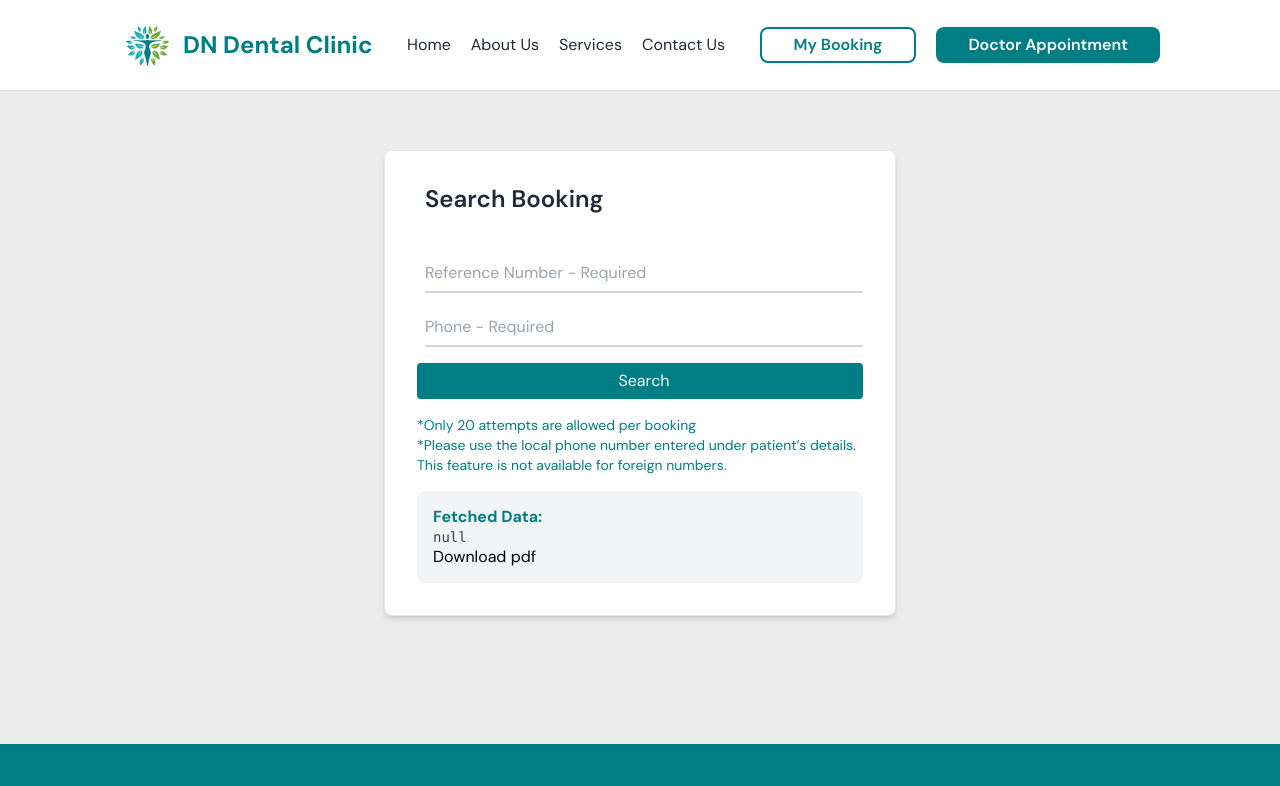
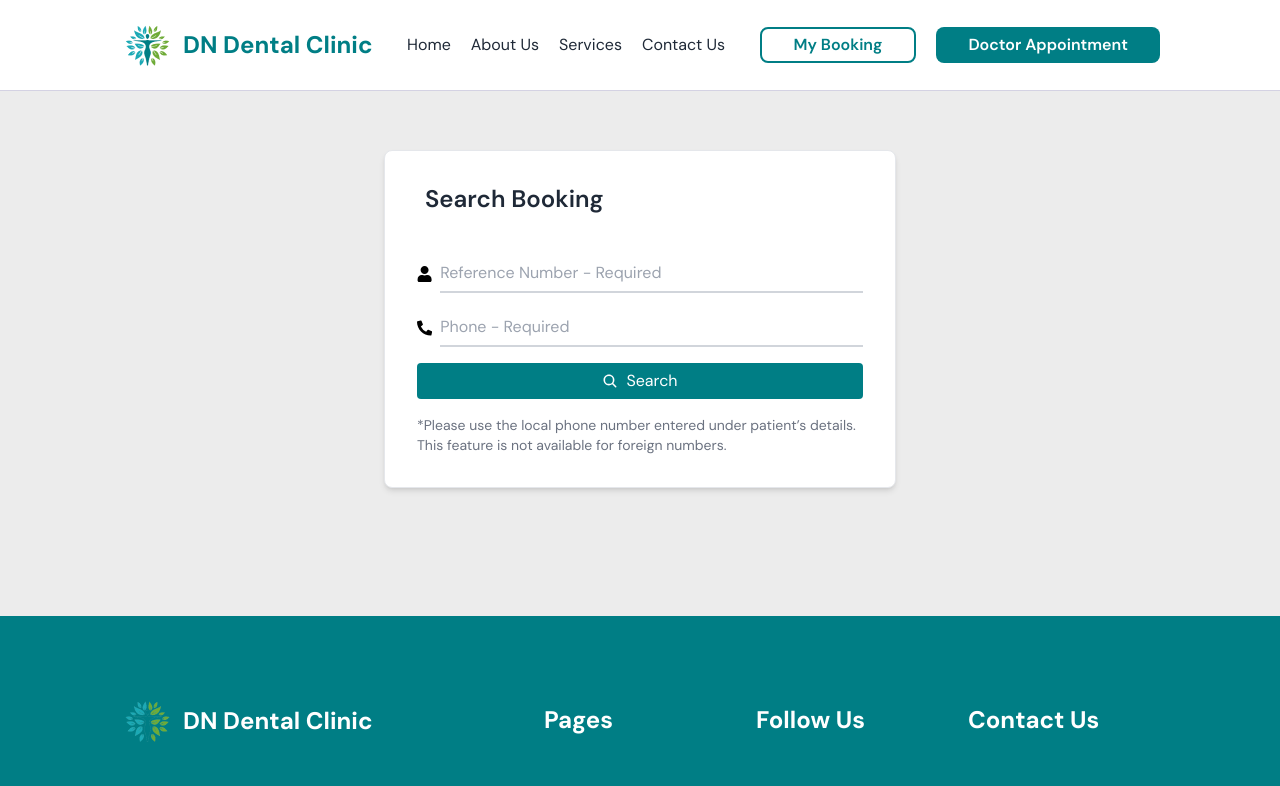
Before and after one commit to jathurT/patient, a React (Vite) app: page /myBooking in a window 1280 px wide. Shown: the top 786 px of the page. Built offline with nearby package versions, Linux system fonts and the light colour scheme.

Commit message:
navigation bug fixe

```diff
--- a/src/components/BookingForm.jsx
+++ b/src/components/BookingForm1.jsx
@@ -1,7 +1,6 @@
-import { useState } from "react";
-import { Link, Navigate } from "react-router-dom";
+import { useState, useEffect } from "react";
+import { useNavigate } from "react-router-dom";
 import { FaEdit } from "react-icons/fa";
-import Loader from "./Loader";
 import axios from "axios";
 
 export default function BookingForm({ scheduleId, setIsLoading, setError }) {
@@ -11,24 +10,18 @@ export default function BookingForm({ scheduleId, setIsLoading, setError }) {
   const [email, setEmail] = useState("");
   const [address, setAddress] = useState("");
   const [isEdit, setIsEdit] = useState(false);
+  const navigate = useNavigate();
 
   const toggleBookingFormEdit = async (e) => {
     e.preventDefault();
-
     setIsEdit((prev) => !prev);
-    const formData = {
-      name,
-      nic,
-      contactNumber,
-      email,
-      address,
-      scheduleId,
-      date: new Date().toISOString(),
-    };
-    console.log("Form Data Submitted:", formData);
   };
 
   const handleSubmit = async (e) => {
+    const now = new Date();
+    const sriLankaTimeOffset = now.getTime() + 5.5 * 60 * 60 * 1000;
+    const sriLankaTime = new Date(sriLankaTimeOffset);
+    const sriLankaTimeISO = sriLankaTime.toISOString().slice(0, 19);
     e.preventDefault();
     const formData = {
       name,
@@ -37,7 +30,7 @@ export default function BookingForm({ scheduleId, setIsLoading, setError }) {
       email,
       address,
       scheduleId,
-      date: new Date().toLocaleTimeString(),
+      dateTime: sriLankaTimeISO,
     };
     console.log("Form Data Submitted:", formData);
     try {
@@ -46,15 +39,19 @@ export default function BookingForm({ scheduleId, setIsLoading, setError }) {
         "http://localhost:8080/api/bookings/create",
         formData
       );
-      if (response.status === 200) {
-        console.log("Feedback submitted successfully", formData);
-        <Navigate to={`/booking/submit/${response.data.referenceId}`} />;
+      if (response.status === 201) {
+        console.log("Form submitted successfully", response.data.referenceId);
+        console.log(response);
+        navigate(`/booking/submit/${response.data.referenceId}`);
       }
     } catch (error) {
-      if (error.response && error.response.status === 404) {
-        setError("Schedule not found.");
+      console.log(error.response);
+      if (error.response) {
+        console.error("Error response:", error.response.data);
+        setError(error.response.data.message || "An error occurred.");
       } else {
-        setError(error);
+        console.error("Error:", error.message);
+        setError("An unexpected error occurred.");
       }
     } finally {
       setName("");
@@ -66,42 +63,6 @@ export default function BookingForm({ scheduleId, setIsLoading, setError }) {
     }
   };
 
-  // Handle form submission
-  {
-    /*
-   const handleSubmit = async (e) => {
-    e.preventDefault();
-    const formData = { name, email, contactNumber, subject, message };
-    console.log("Form Data Submitted:", formData);
-    try {
-      const response = await fetch(
-        "http://localhost:8080/api/contact-us/submit",
-        {
-          method: "POST",
-          headers: {
-            "Content-Type": "application/json",
-          },
-          body: JSON.stringify(formData),
-        }
-      );
-
-      if (response.ok) {
-        console.log("Feedback submitted successfully", formData);
-      } else {
-        console.error("Failed to submit feedback");
-      }
-    } catch (error) {
-      console.error("Error submitting feedback:", error);
-    } finally {
-      setName("");
-      setEmail("");
-      setContactNumber("");
-      setSubject("");
-      setMessage("");
-    }
-  };
-*/
-  }
   return (
     <>
       {!isEdit && (
--- a/src/pages/BookingFormPage.jsx
+++ b/src/pages/BookingFormPage.jsx
@@ -3,7 +3,7 @@ import { useEffect, useState } from "react";
 import axios from "axios";
 import { dummySchedule } from "../data/index";
 
-import BookingForm from "../components/BookingForm";
+import BookingForm1 from "../components/BookingForm1";
 import Doctor from "../components/Doctor";
 import Schedule from "../components/Schedule ";
 import Loader from "../components/Loader";
@@ -71,7 +71,7 @@ export default function BookingFormPage() {
           <Schedule schedule={schedule} />
           {schedule.status === "Available" ? (
             <>
-              <BookingForm
+              <BookingForm1
                 scheduleId={schedule.id}
                 setIsLoading={setIsLoading}
                 setError={setError}
--- a/src/pages/MyBookingPage.jsx
+++ b/src/pages/MyBookingPage.jsx
@@ -3,10 +3,8 @@ import { FaUser, FaPhoneAlt } from "react-icons/fa";
 import { IoSearch } from "react-icons/io5";
 import axios from "axios";
 import jsPDF from "jspdf";
-import PdfDownloader from "../components/PdfDownloader";
 
-function BookingForm() {
-  // Separate states for each form field
+export default function MyBookingPage() {
   const [referenceNumber, setReferenceNumber] = useState("");
   const [phone, setPhone] = useState("");
   const [errors, setErrors] = useState({
@@ -80,7 +78,6 @@ function BookingForm() {
         );
 
         setResponseData(response.data);
-        console.log("Data fetched successfully:", response.data);
       } catch (error) {
         console.error("Error fetching data:", error);
         setErrors({
@@ -99,7 +96,7 @@ function BookingForm() {
             Search Booking
           </h2>
           <label className="flex items-center space-x-2">
-            <i className="fas fa-user text-gray-400"></i>
+            <FaUser />
             <input
               type="text"
               value={referenceNumber}
@@ -116,7 +113,7 @@ function BookingForm() {
         </div>
         <div className="mb-4">
           <label className="flex items-center space-x-2">
-            <i className="fas fa-phone-alt text-gray-400"></i>
+            <FaPhoneAlt />
             <input
               type="text"
               value={phone}
@@ -133,25 +130,22 @@ function BookingForm() {
           type="submit"
           className="w-full bg-primary hover:bg-opacity-90 text-white py-2 rounded flex items-center justify-center space-x-2"
         >
-          <i className="fas fa-search"></i>
+          <IoSearch />
           <span>Search</span>
         </button>
         {errors.form && (
           <p className="text-red-500 text-sm mt-4">{errors.form}</p>
         )}
         <div className="mt-4 text-sm text-gray-500">
-          <p className="text-primary">
-            *Only 20 attempts are allowed per booking
-          </p>
-          <p className="text-primary">
+          <p className="">
             *Please use the local phone number entered under patient’s details.
             This feature is not available for foreign numbers.
           </p>
         </div>
       </form>
-      {true && (
+      {responseData && (
         <div className="mt-4 p-4 bg-gray-100 rounded-lg">
-          <h3 className="text-primary font-bold">Fetched Data:</h3>
+          <h3 className="text-primary font-bold">Booking details</h3>
           <pre className="text-sm text-gray-700">
             {JSON.stringify(responseData, null, 2)}
           </pre>
@@ -161,5 +155,3 @@ function BookingForm() {
     </div>
   );
 }
-
-export default BookingForm;
```
